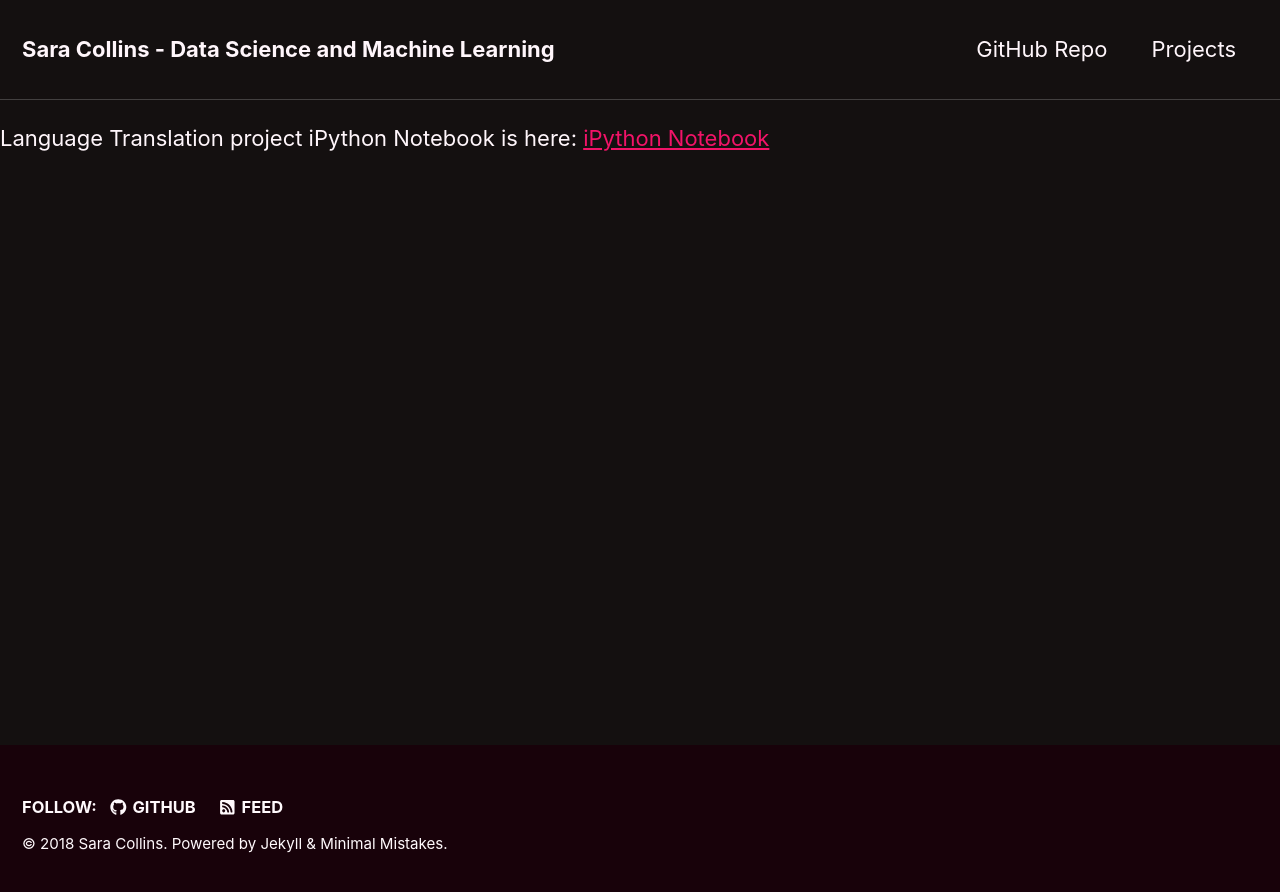
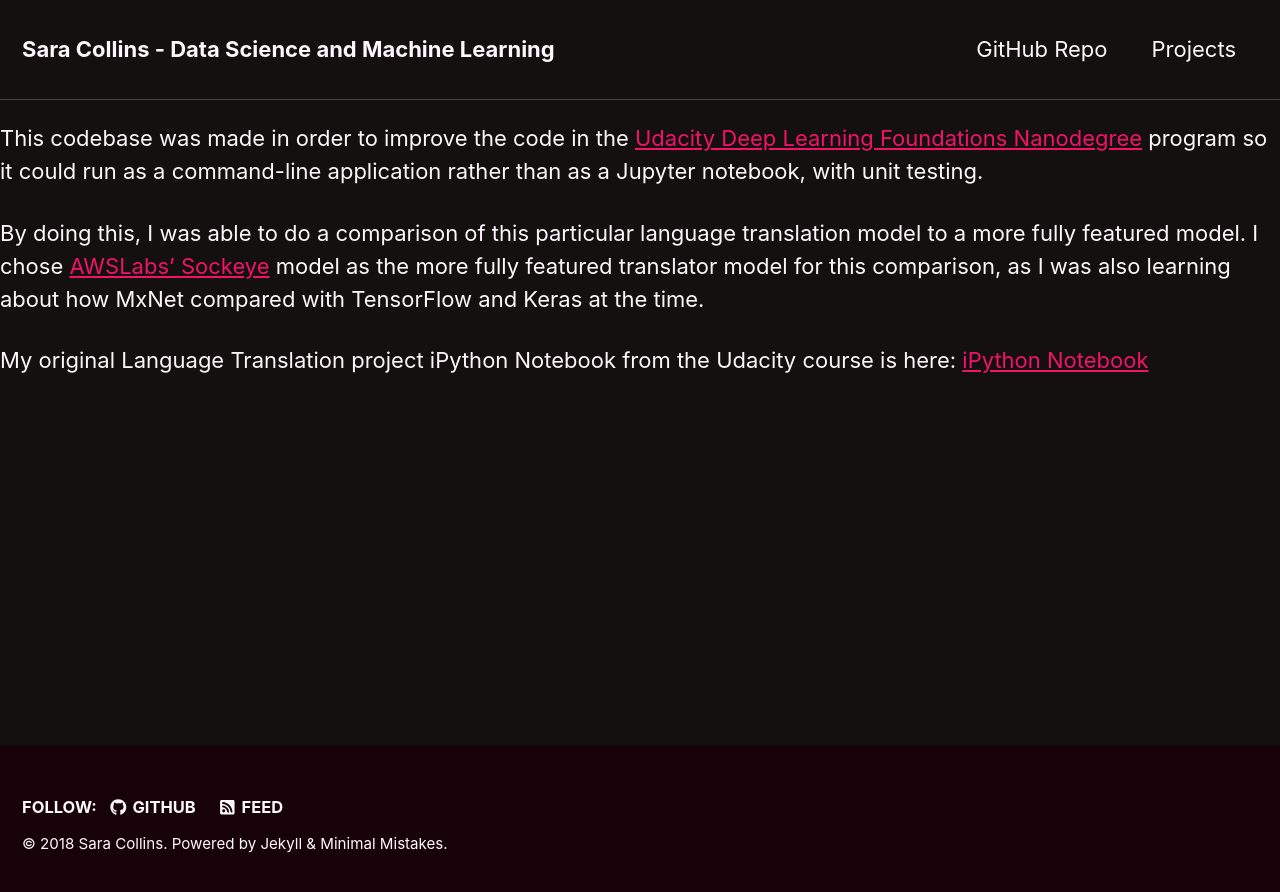
Before and after one commit to scollins83/scollins83.github.io, a Jekyll site: the page built from _hobby/language-translation-comparison.md, in a window 1280 px wide. Shown: the top 892 px of the page. Built offline with Jekyll 4.4.1, drawn with Linux system fonts in a browser that asks for light colours; nearby versions of some CDN libraries; our own code applies the rules of GitHub Pages for plain Markdown files.

Commit message:
Adding changes for making the 'hobby' pages.

```diff
--- a/_hobby/language-translation-comparison.md
+++ b/_hobby/language-translation-comparison.md
@@ -1,9 +1,16 @@
 ---
-title: "Language Translation"
-excerpt: "Language Translation Project -  Using sequence-to-sequence LSTM model to translate from one language to another."
+title: "Language Translation Comparison"
+excerpt: "Language Translation Comparison -  Improving language_translation code from Udacity course to compare with AWS Sockeye for a deep dive into language translation."
 header:
   image: /assets/images/language_translation_banner.jpg
   teaser: /assets/images/language_translation.jpg
 ---
 
-Language Translation project iPython Notebook is here: [iPython Notebook](https://github.com/scollins83/deep-learning/blob/work_files/language-translation/dlnd_language_translation_SEC.ipynb)
+This codebase was made in order to improve the code in the [Udacity Deep Learning Foundations Nanodegree](https://www.udacity.com/course/deep-learning-nanodegree--nd101) program so it could
+run as a command-line application rather than as a Jupyter notebook, with unit testing.
+
+By doing this, I was able to do a comparison of this particular language translation model to a more fully featured model.
+I chose [AWSLabs' Sockeye](https://github.com/awslabs/sockeye) model as the more fully featured translator model for this comparison, as I was also learning about
+how MxNet compared with TensorFlow and Keras at the time.
+
+My original Language Translation project iPython Notebook from the Udacity course is here: [iPython Notebook](https://github.com/scollins83/deep-learning/blob/work_files/language-translation/dlnd_language_translation_SEC.ipynb)
```
